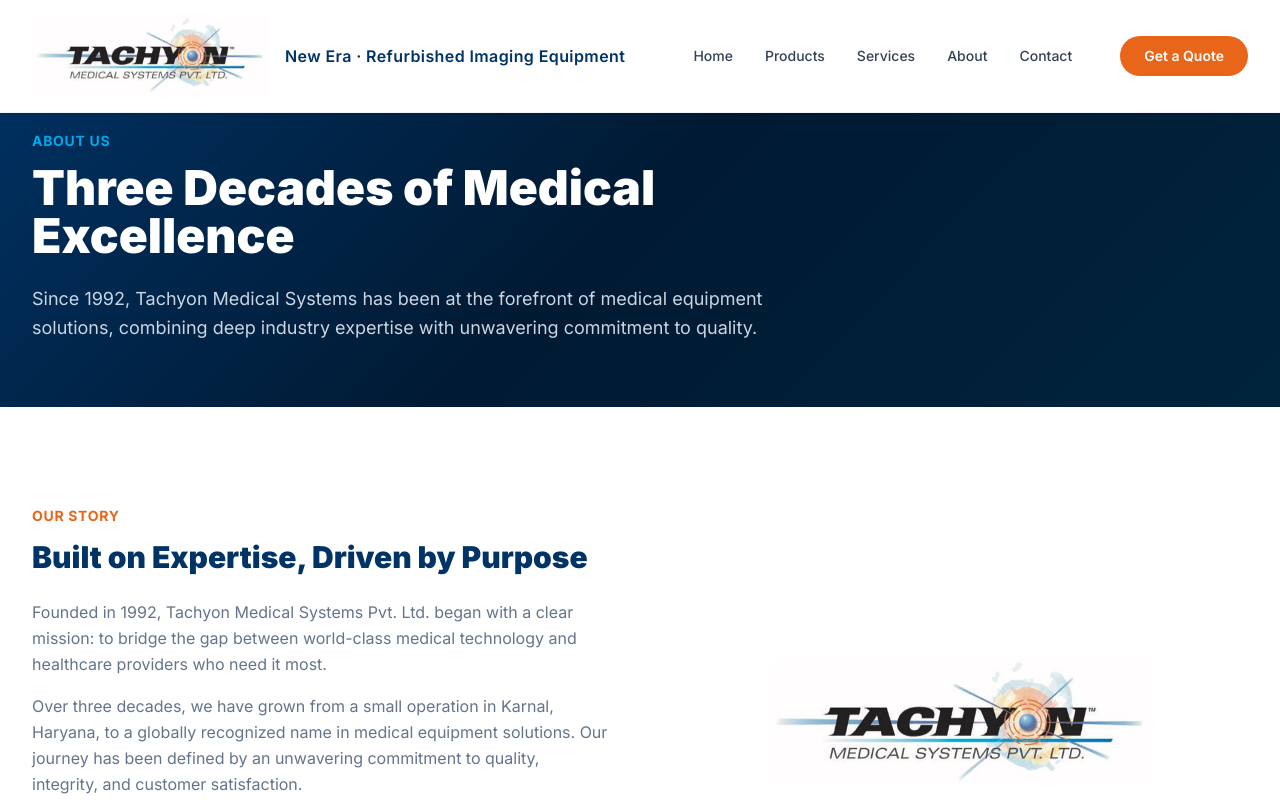
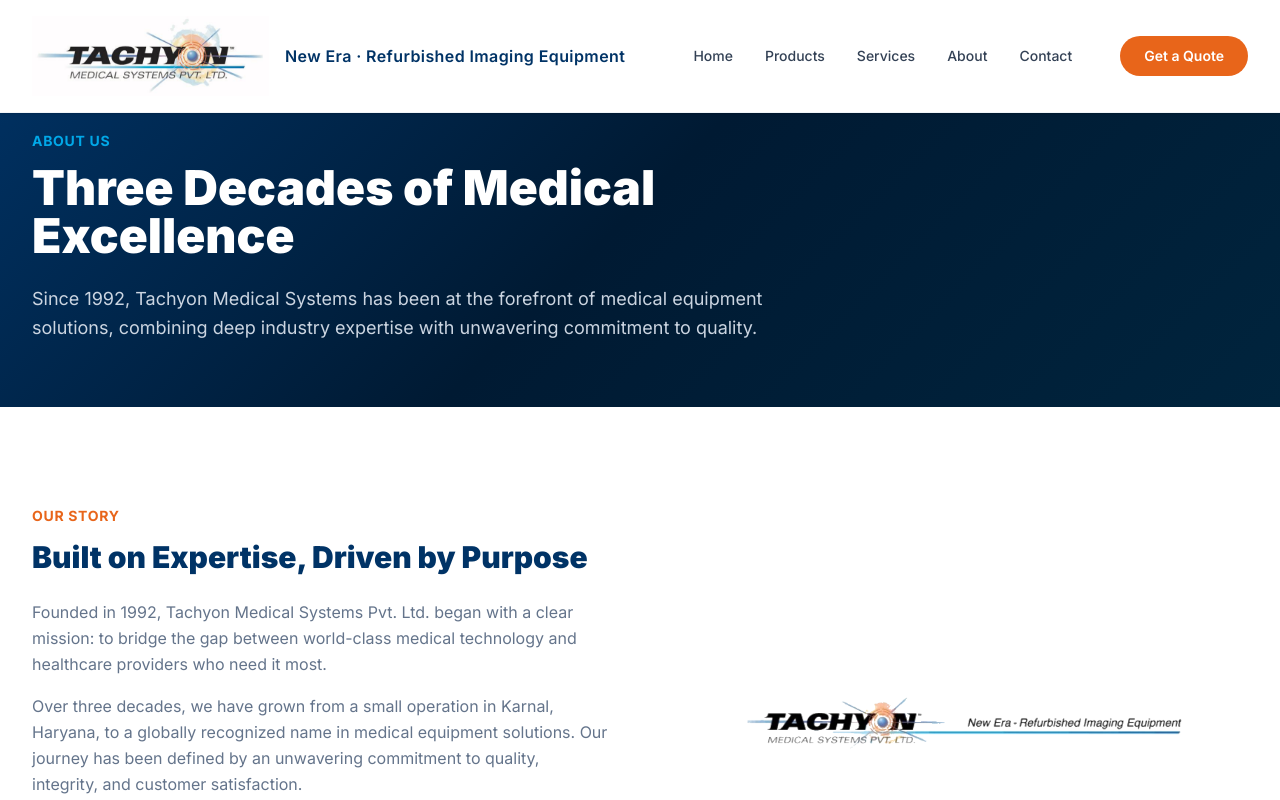
Before and after one commit to Harsimrans1212Bot/tachyon-medical-systems, a Next.js app: page /about in a window 1280 px wide. Shown: the top 800 px of the page. Built offline with nearby package versions, Linux system fonts and the light colour scheme.

Commit message:
About page: use wider logo-header.png at smaller size

```diff
--- a/src/app/about/page.tsx
+++ b/src/app/about/page.tsx
@@ -59,11 +59,11 @@
             </div>
             <div className="flex items-center justify-center">
               <Image
-                src="/logo-large.jpg"
+                src="/logo-header.png"
                 alt="Tachyon Medical Systems Pvt. Ltd."
-                width={600}
-                height={200}
-                className="w-full max-w-sm rounded-2xl"
+                width={1280}
+                height={187}
+                className="w-full max-w-md"
               />
             </div>
           </div>
```
